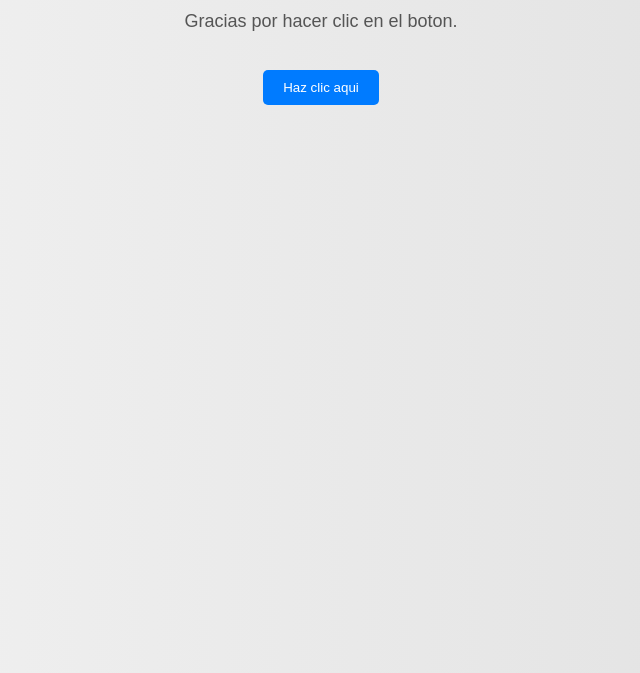
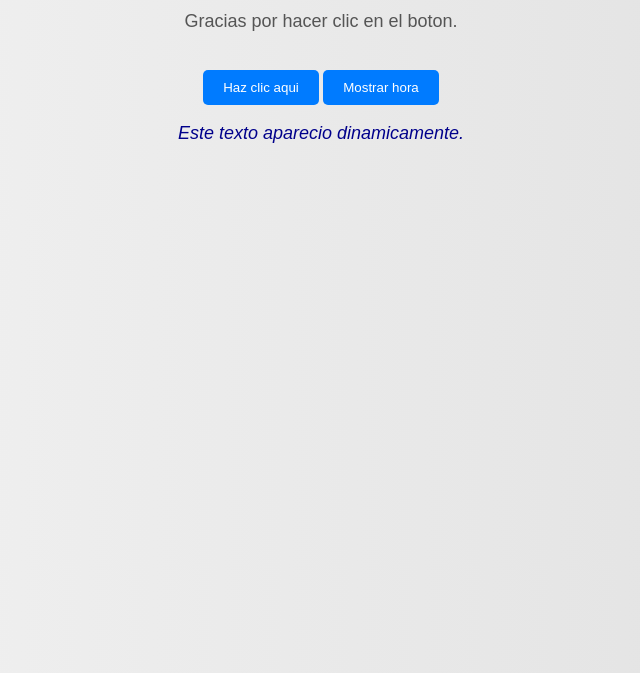
Before and after one commit to redwhizmlfo/mini-sitio, a plain HTML site: page index.html in a window 1280 px wide. Both pictures are taken after a click on the button "Haz clic aqui". Shown: the part 127-800 px from the top of the page, without its empty margins (319-959 px from the left). Drawn offline with Linux system fonts and the light colour scheme.

Commit message:
JS: funcion mostrarHora y actualizacion de cambiarMensaje

```diff
--- a/index.html
+++ b/index.html
@@ -10,7 +10,8 @@
     <h1>Bienvenido a mi pagina web</h1>
     <p id="mensaje">Este es un sitio estatico muy basico.</p>
     <button onclick="cambiarMensaje()">Haz clic aqui</button>
-
+    <button onclick="mostrarHora()">Mostrar hora</button>
+    <p id="extra"></p>
     <script src="script.js"></script>
 </body>
 </html>
--- a/script.js
+++ b/script.js
@@ -1,4 +1,11 @@
 function cambiarMensaje() {
     const mensaje = document.getElementById("mensaje");
     mensaje.textContent = "Gracias por hacer clic en el boton.";
+    const extra = document.getElementById("extra");
+    extra.textContent = "Este texto aparecio dinamicamente.";
 }
+
+function mostrarHora() {
+    const ahora = new Date();
+    alert("La hora actual es: " + ahora.toLocaleTimeString());
+}
```
